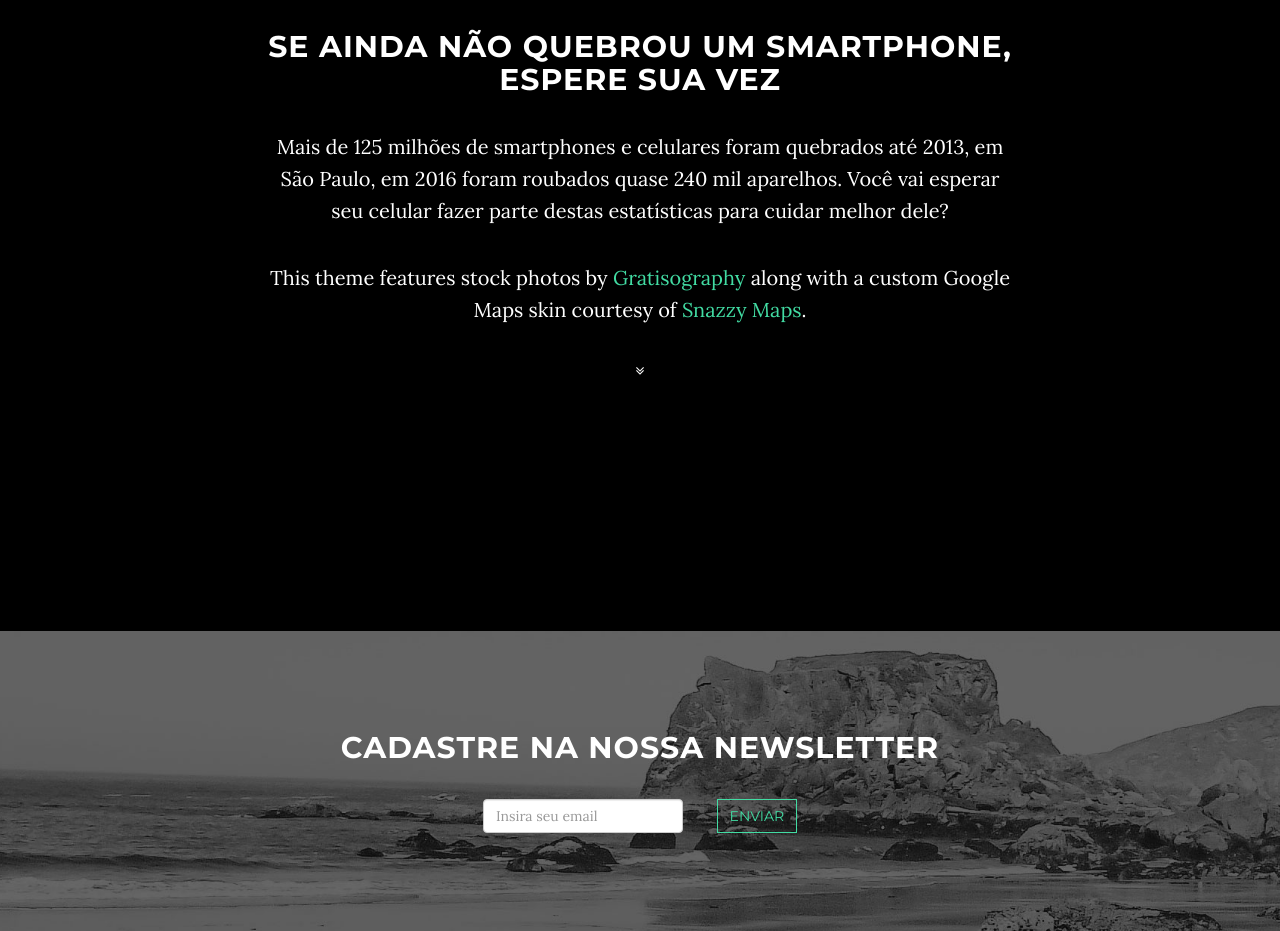
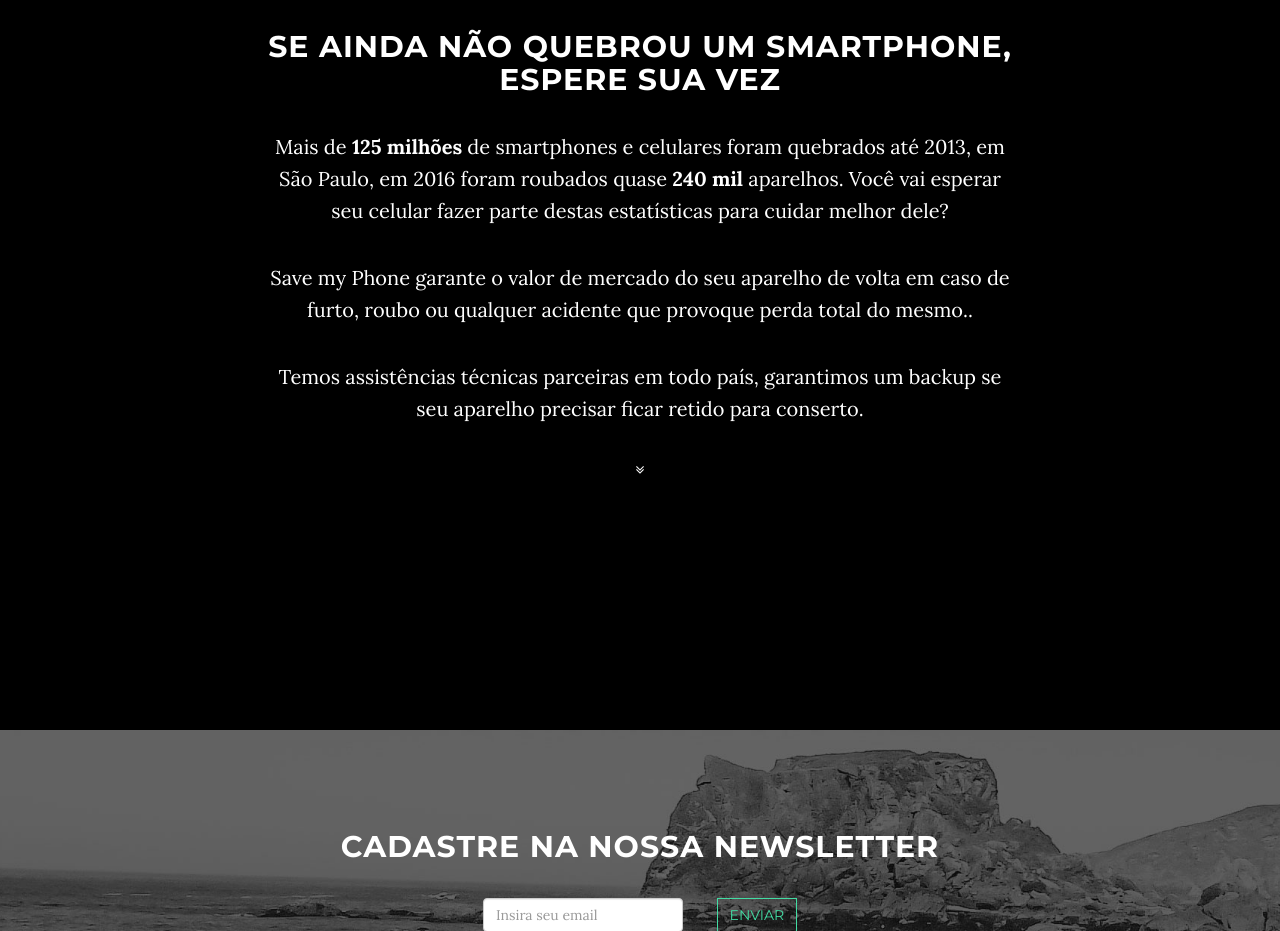
Before and after one commit to davidpn11/landpage-gama, a website: page index.html in a window 1280 px wide. Shown: the part 1020-1951 px from the top of the page. Drawn offline with nearby package versions, Linux system fonts and the light colour scheme; some packages are replaced by stand-ins of ours.

Commit message:
final changes in html file

```diff
--- a/index.html
+++ b/index.html
@@ -90,9 +90,10 @@
         <div class="row">
             <div class="col-lg-8 col-lg-offset-2">
                 <h2>Se ainda não quebrou um smartphone, espere sua vez</h2>
-                <p>Mais de 125 milhões de smartphones e celulares foram quebrados até 2013, em São Paulo, em 2016 foram roubados quase 240 mil aparelhos. Você vai esperar seu celular fazer parte destas estatísticas para cuidar melhor dele?</p>
-                <p>This theme features stock photos by <a href="http://gratisography.com/">Gratisography</a> along with a custom Google Maps skin courtesy of <a href="http://snazzymaps.com/">Snazzy Maps</a>.</p>
-                <i class="fa fa-angle-double-down animated"></i>
+                <p>Mais de <b>125 milhões</b> de smartphones e celulares foram quebrados até 2013, em São Paulo, em 2016 foram roubados quase <b>240 mil</b> aparelhos. Você vai esperar seu celular fazer parte destas estatísticas para cuidar melhor dele?</p>
+                <p>Save my Phone garante o valor de mercado do seu aparelho de volta em caso de furto, roubo ou qualquer acidente que provoque perda total do mesmo.</a>.</p>
+                <p>Temos assistências técnicas parceiras em todo país, garantimos um backup se seu aparelho precisar ficar retido para conserto.</p>
+				<i class="fa fa-angle-double-down animated"></i>
             </div>
         </div>
     </section>
@@ -103,7 +104,7 @@
                 <div class="col-lg-8 col-lg-offset-2">
                     <h2>Cadastre na nossa newsletter</h2>
                     <div class="form-inline">
-                    <form>
+                    <form onsubmit="myFunction()">
                     <div class="form-group">
                        <input  required type="email" style="width:200px; margin-right:30px;" class="form-control" placeholder="Insira seu email" id="email">
                     </div>
@@ -137,6 +138,8 @@
     <!-- Theme JavaScript -->
     <script src="js/grayscale.min.js"></script>
 
+	<script >function myFunction(){alert("Email cadastrado!");}</script>
+
 </body>
 
 </html>
```
